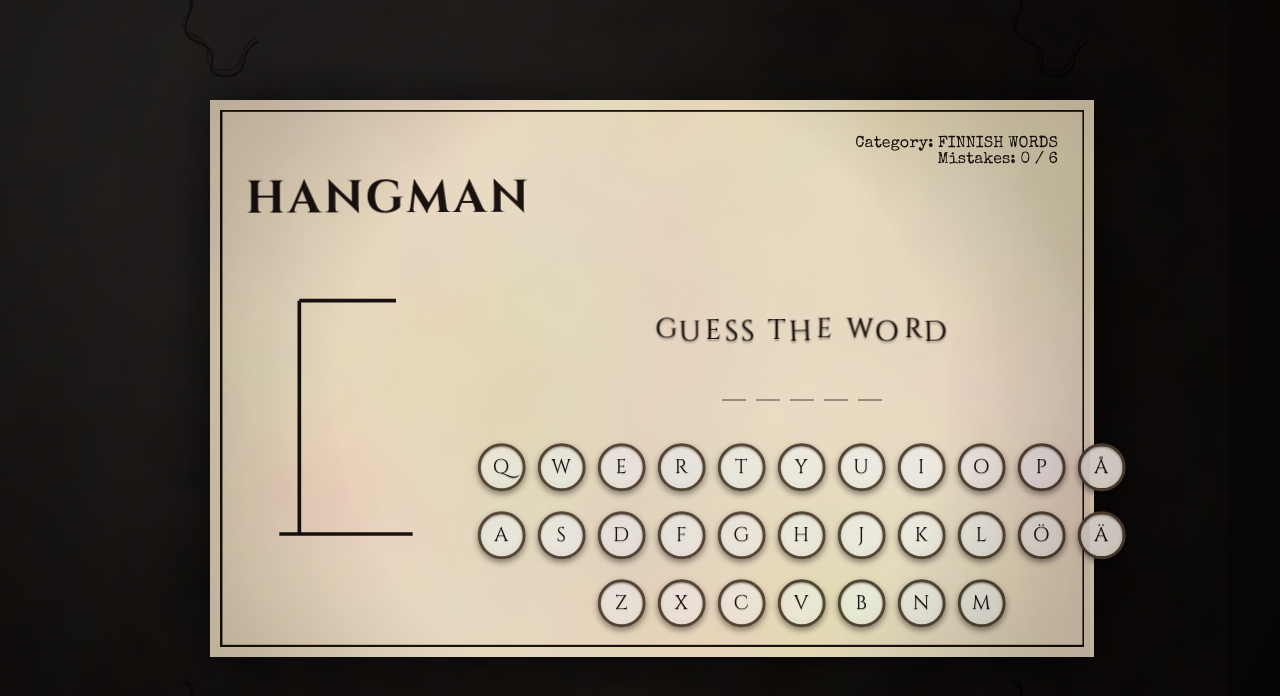
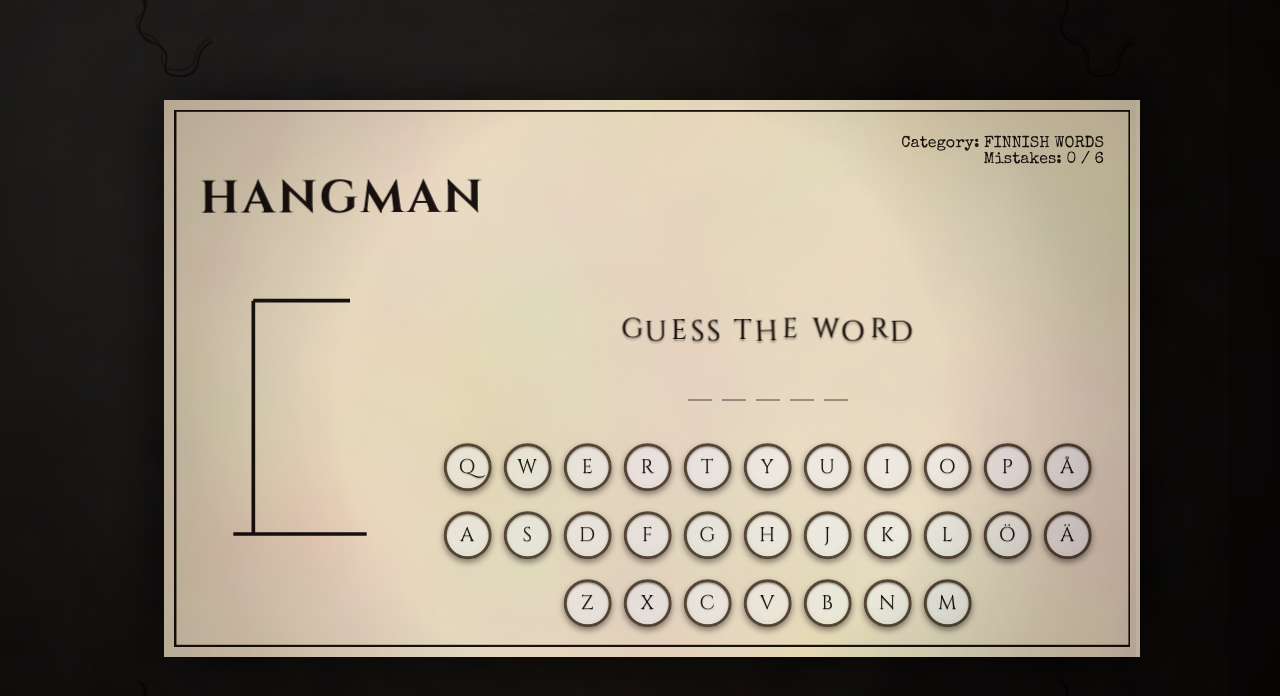
Before and after one commit to terojleinonen/nextjs-hangmangame, a Next.js app: page / in a window 1280 px wide. Shown: the top 696 px of the page. Built offline with nearby package versions, Linux system fonts and the light colour scheme.

Commit message:
changed max width to 1200px

```diff
--- a/app/globals.css
+++ b/app/globals.css
@@ -39,7 +39,7 @@ html, body {
   min-height: 100vh;
   overflow-x: hidden;
 
-  --max-width: 900px;
+  --max-width: 1200px;
   --padding-h: 20px;
 
   background:
```
